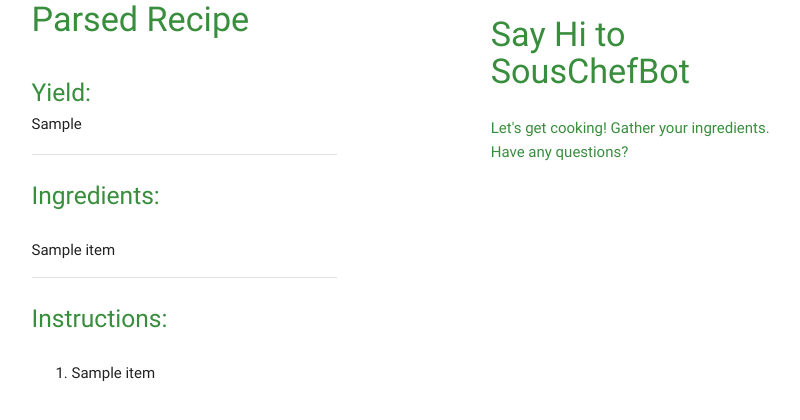
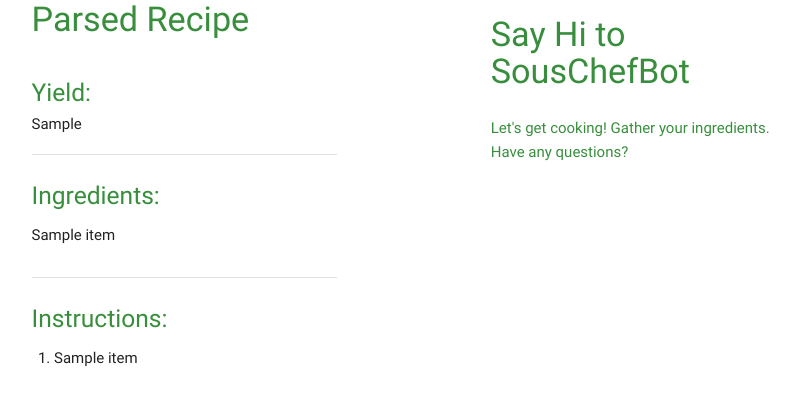
Before and after one commit to Pantsworth/SousChefBot, a Flask app: template project/templates/recipe.html in a window 1280 px wide. Shown: the part 168-588 px from the top of the page, without its empty margins (226-1026 px from the left). Run offline with Flask 2, Linux system fonts and the light colour scheme; the template is opened without the code that fills it: most values are stand-ins (such as "Sample title", 1, 10 or a date in 2020); some libraries are stand-ins or nearby versions.

Commit message:
making columns symmetrical and removing margin on ol

```diff
--- a/project/static/css/style.css
+++ b/project/static/css/style.css
@@ -18,6 +18,11 @@ p {
 
 .button-collapse {
   color: #26a69a;
+}
+
+ol {
+  margin-left: 1.5em;
+  padding-left: 0
 }
 
 .recipe-title {
--- a/project/templates/recipe.html
+++ b/project/templates/recipe.html
@@ -64,19 +64,23 @@
           <h6>{{html_yield}}</h6>
         </div>
         <div class="divider"></div>
-        <h5 class="section green-text text-darken-2">Ingredients: </h5>
+        <div class="section">
+          <h5 class="green-text text-darken-2">Ingredients: </h5>
           <ul>
             {% for item in html_ingredients %}
             <li>{{item}}</li>
             {% endfor %}
           </ul>
+        </div>
         <div class="divider"></div>
-        <h5 class="section green-text text-darken-2">Instructions: </h5>
+        <div class="section">
+          <h5 class="green-text text-darken-2">Instructions: </h5>
           <ol>
             {% for item in html_instructions %}
             <li> {{item}}</li>
             {% endfor %}
           </ol>
+        </div>
       </div>
     </div>
     <div class="col s6">
```
Lines whose indentation alone changed are shown as unchanged.
